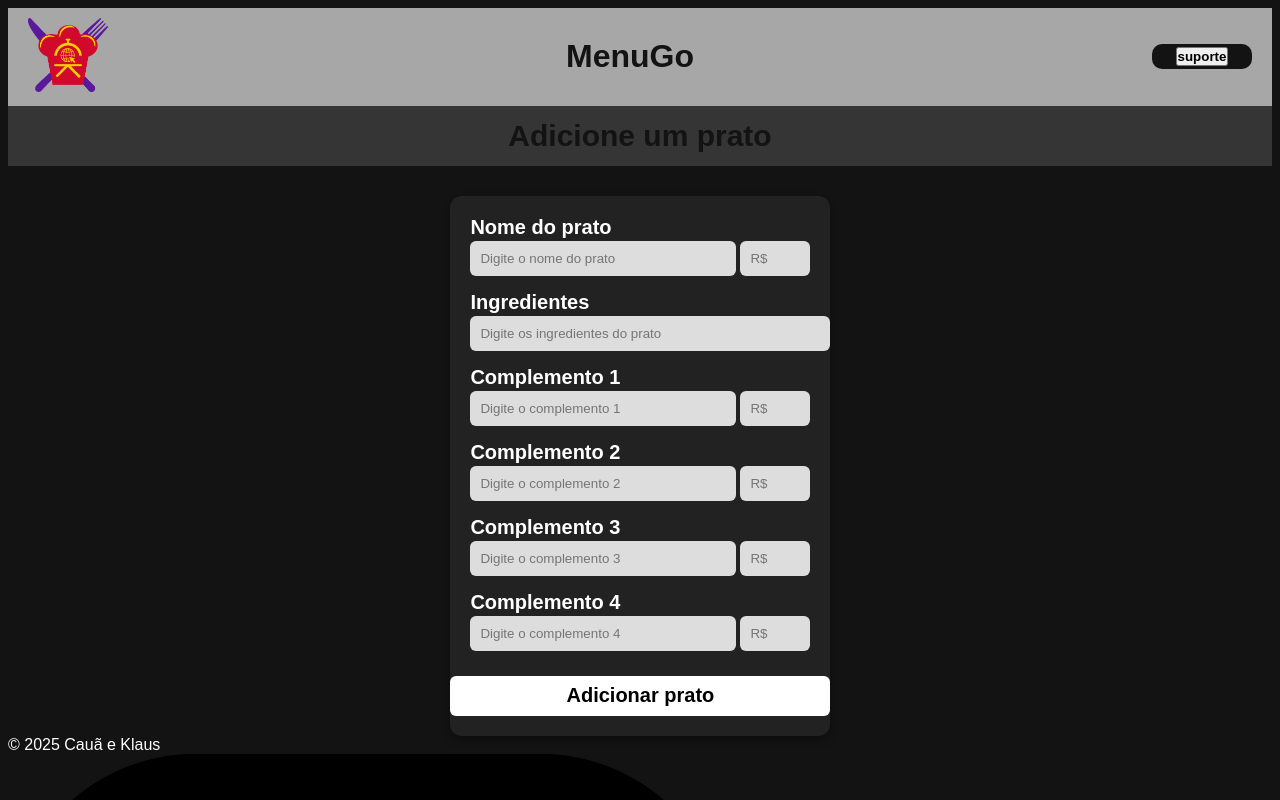
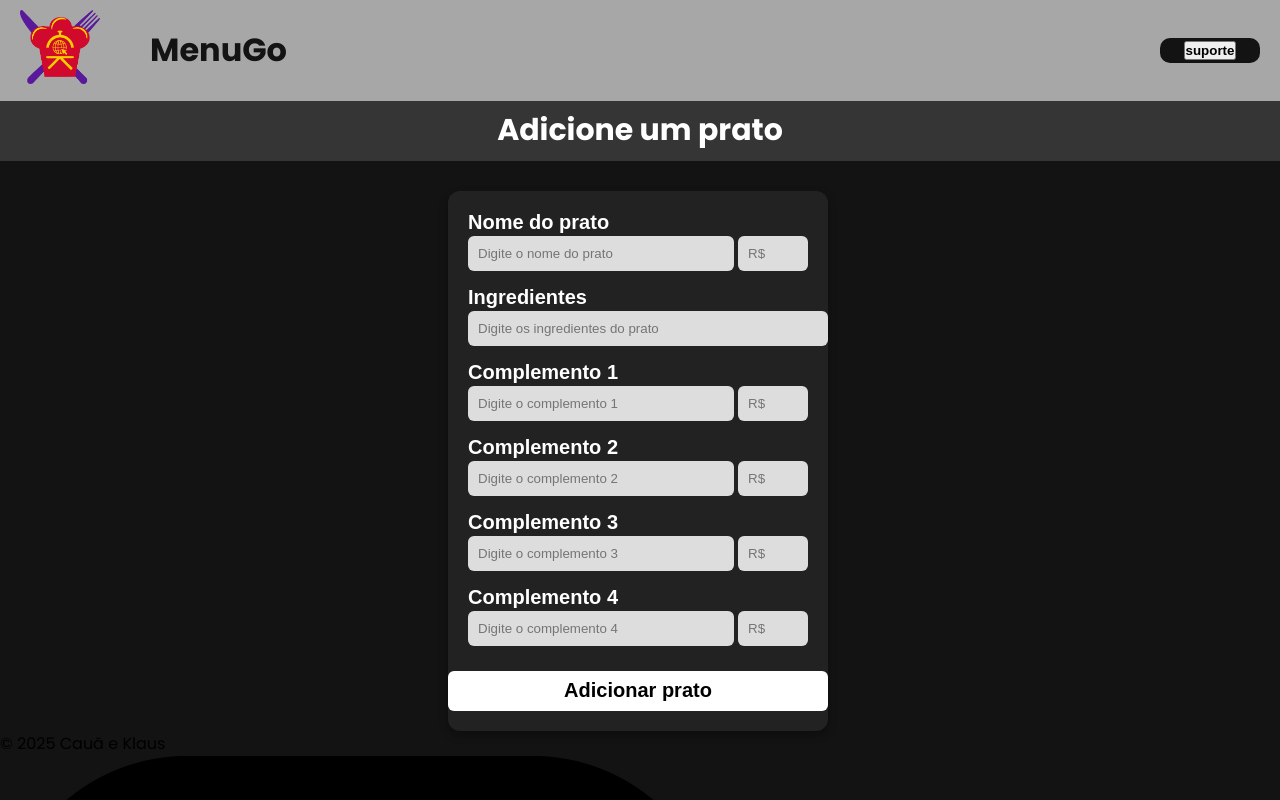
Before and after one commit to cauabrenno/MenuGo, a plain HTML site: page Admin.html in a window 1280 px wide. Shown: the top 800 px of the page. Drawn offline with Linux system fonts and the light colour scheme.

Commit message:
css admin

```diff
--- a/css/admin.css
+++ b/css/admin.css
@@ -1,7 +1,10 @@
+@import url('https://fonts.googleapis.com/css2?family=Poppins:ital,wght@0,100;0,200;0,300;0,400;0,500;0,600;0,700;0,800;0,900;1,100;1,200;1,300;1,400;1,500;1,600;1,700;1,800;1,900&display=swap');
+
+
 body{
+    font-family: "Poppins", sans-serif;
     background-color: rgb(19, 19, 19);
-    color: white;
-    font-family: Arial, Helvetica, sans-serif;
+  }
 
 * {
   margin: 0;
@@ -9,28 +12,30 @@ body{
   box-sizing: border-box;
 }
 
-}
 header {
     background-color: #a7a7a7;
   display: flex;                 /* coloca tudo em linha */
   justify-content: space-between; /* espaço entre os itens */
   align-items: center;           /* centraliza na vertical */
   padding: 10px 20px;
+  position: relative;
 }
 
 header .logo img {
     width: 80px;
-  height: auto;
+    height: auto;
 
 }
 
- h1 {
+.MenuGo{
+
+    position: absolute;
+    left: 150px;
     background: 10px;
     color: rgb(19, 19, 19);
 }
 
 .suporte {
-
     font-family: Arial, Helvetica, sans-serif;
     display: flex;
     justify-content: center;
@@ -48,6 +53,7 @@ header .logo img {
 .adicionar-prato {
     background-color: #353535;
     font-size: 20px;
+    color: #fff;
     display: flex;
     align-items: center;
     justify-content: center;
```
